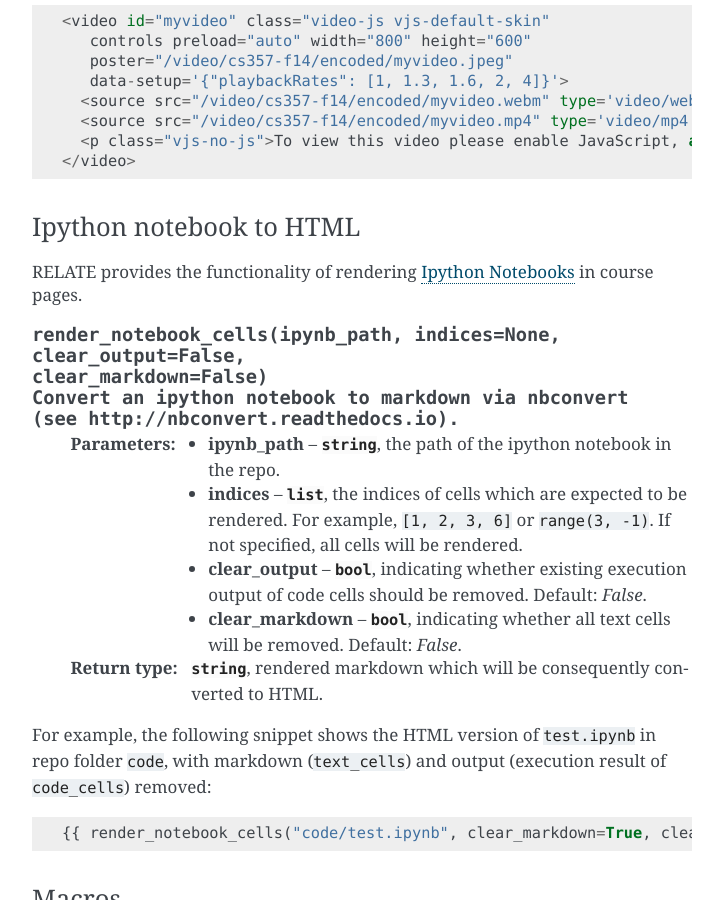
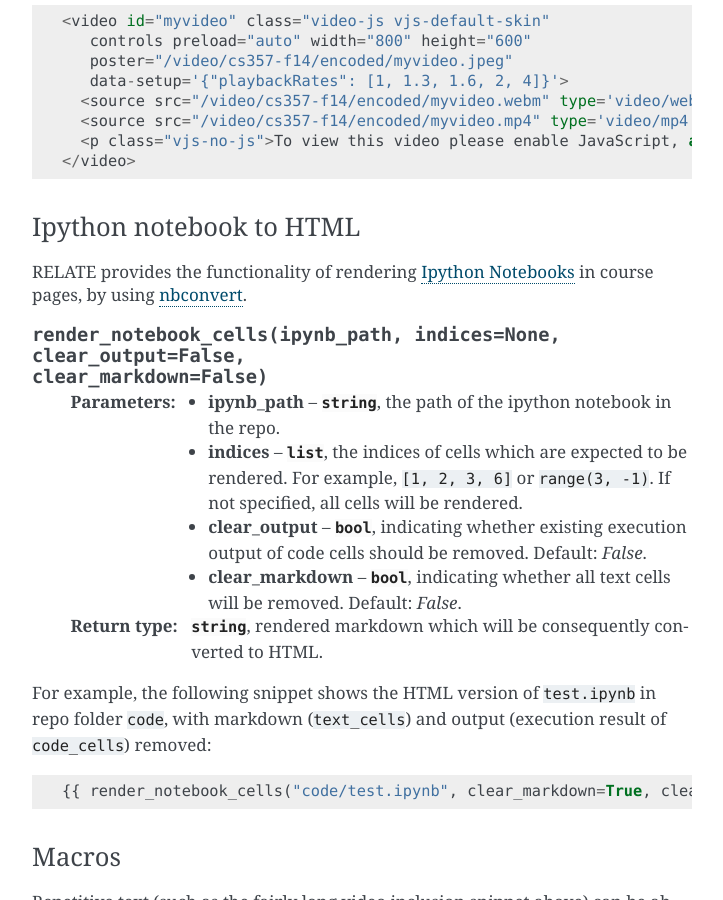
Before and after one commit to inducer/relate, a Sphinx documentation site: the page built from doc/content.rst, in a window 1280 px wide and 900 px high, scrolled down 6146 px. Shown: the whole window, without its empty margins (388-1111 px from the left). Built offline with Sphinx 7.4.7, drawn with Linux system fonts in a browser that asks for light colours.

Commit message:
Fix Ipynb docs.

```diff
--- a/doc/content.rst
+++ b/doc/content.rst
@@ -324,12 +324,11 @@ Ipython notebook to HTML
 ^^^^^^^^^^^^^^^^^^^^^^^^
 
 RELATE provides the functionality of rendering `Ipython Notebooks
-<https://ipython.org/ipython-doc/3/notebook/>`_ in course pages.
+<https://ipython.org/ipython-doc/3/notebook/>`_ in course pages, by using
+`nbconvert <http://nbconvert.readthedocs.io>`_.
 
 .. function:: render_notebook_cells(ipynb_path, indices=None, clear_output=False,
                                   clear_markdown=False)
-    Convert an ipython notebook to markdown via nbconvert
-    (see http://nbconvert.readthedocs.io).
 
     :param ipynb_path: :class:`string`, the path of the ipython notebook in
         the repo.
@@ -341,7 +340,7 @@ RELATE provides the functionality of rendering `Ipython Notebooks
     :param clear_markdown: :class:`bool`, indicating whether all text cells
         will be removed. Default: `False`.
     :rtype: :class:`string`, rendered markdown which will be consequently
-        converted to HTML.
+     converted to HTML.
 
 For example, the following snippet shows the HTML version of ``test.ipynb`` in repo
 folder ``code``, with markdown (``text_cells``) and output (execution result of
```
